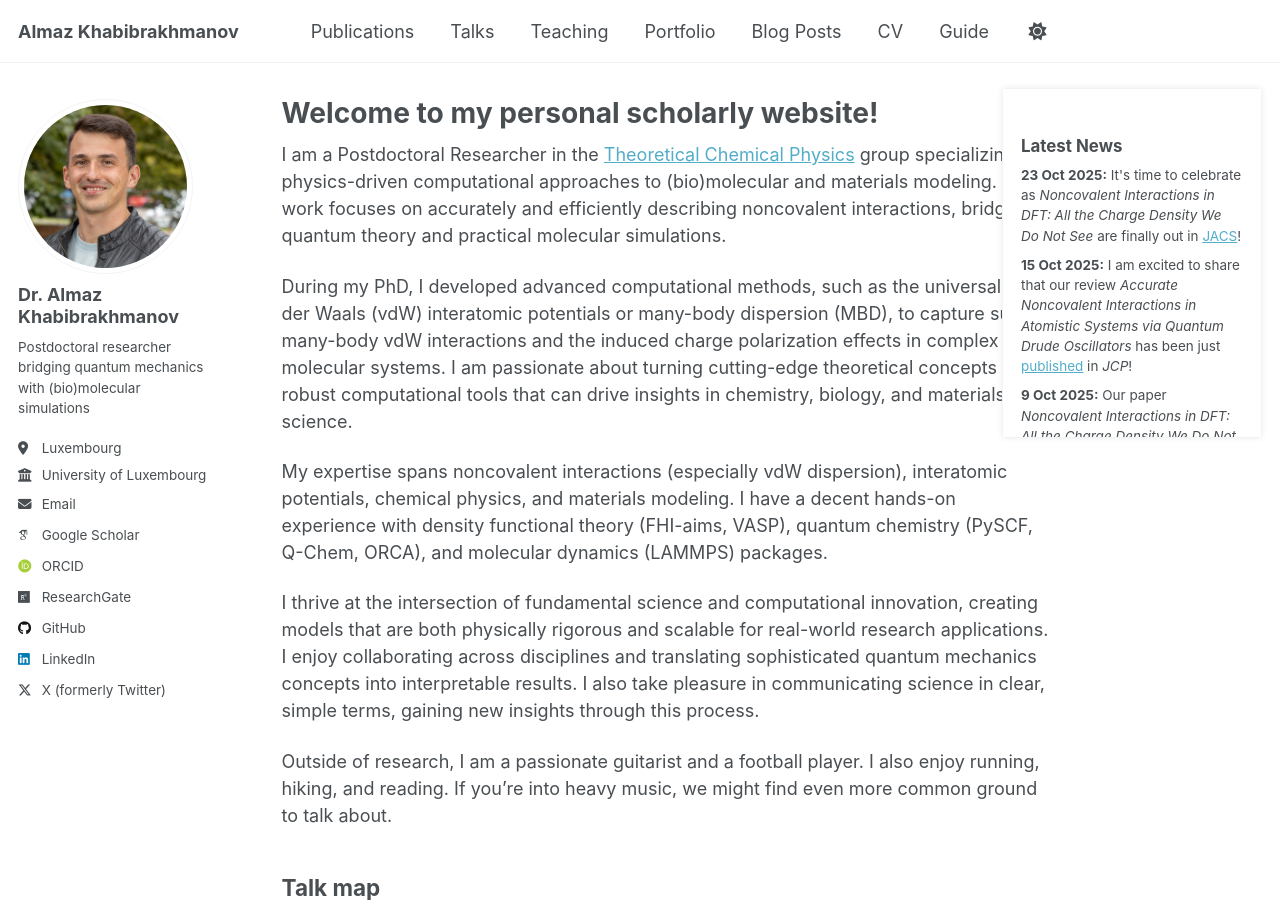
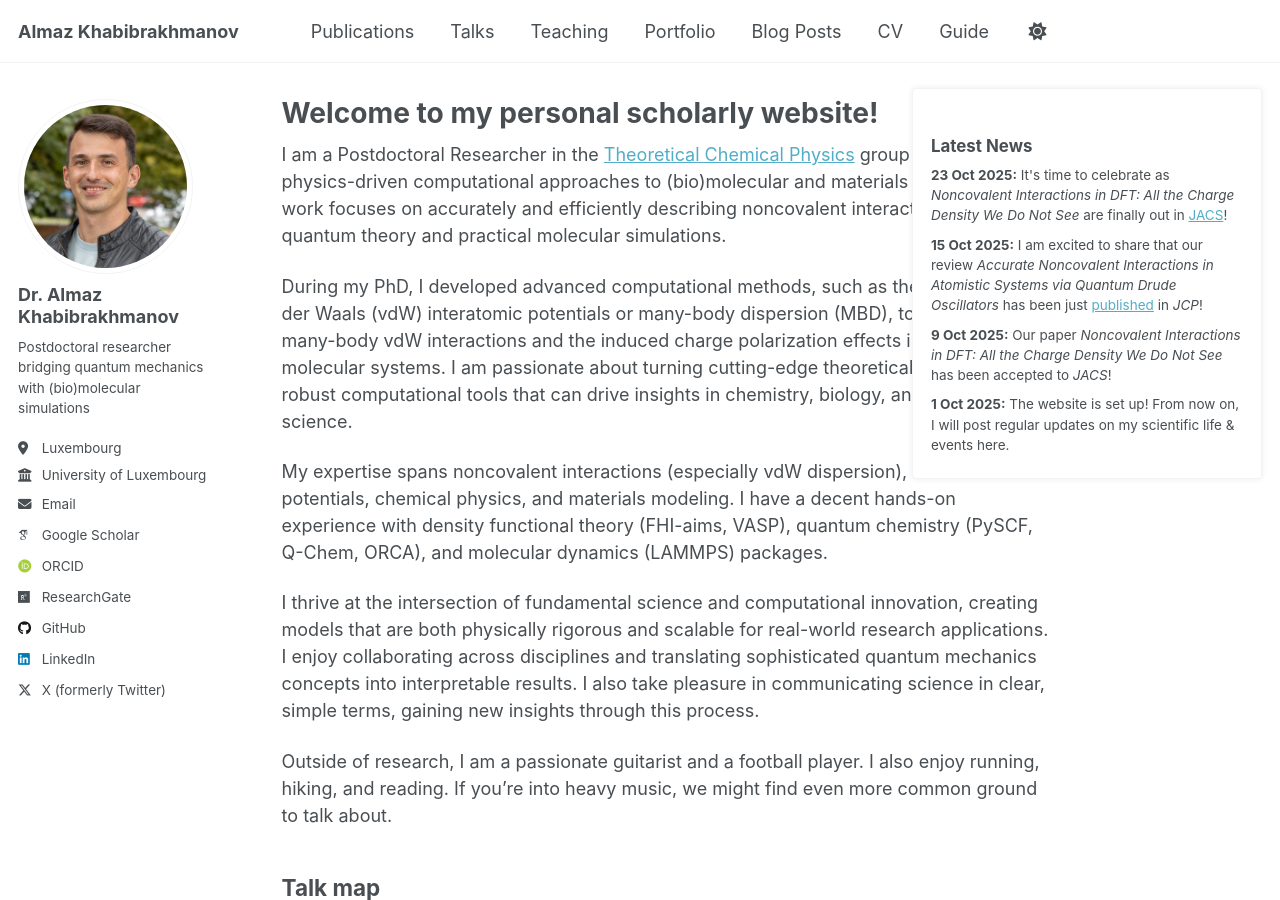
Before and after one commit to almaz-khabibrakhmanov/almaz-khabibrakhmanov.github.io, a Jekyll site: the page built from _pages/about.md, in a window 1280 px wide and 900 px high. Built offline with Jekyll 4.4.1, drawn with Linux system fonts in a browser that asks for light colours; nearby versions of some CDN libraries; some web fonts are replaced; a script that is not in the unit is left out.

Commit message:
Update latest-news.html

```diff
--- a/_includes/latest-news.html
+++ b/_includes/latest-news.html
@@ -1,4 +1,4 @@
-<div class="latest-news" style="max-height: 350px; overflow-y: auto; width: 260px;">
+<div class="latest-news" style="max-height: 600px; overflow-y: auto; width: 350px;">
   <h2>Latest News</h2>
   <ul>
     <li><strong>23 Oct 2025:</strong> It's time to celebrate as <i>Noncovalent Interactions in DFT: All the Charge Density We Do Not See</i>
```
